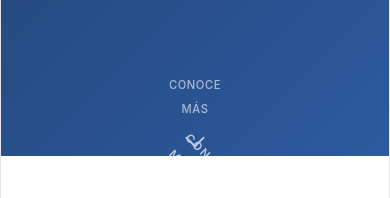
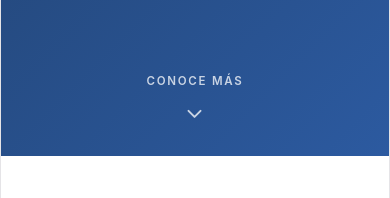
Before and after one commit to Alonsoph/church-generator-frontend, a React (Vite) app: page / in a window 390 px wide. Shown: the part 604-802 px from the top of the page. Built offline with nearby package versions, Linux system fonts and the light colour scheme.

Commit message:
Quitar flecha vieja duplicada

```diff
--- a/src/components/Landing.css
+++ b/src/components/Landing.css
@@ -480,78 +480,3 @@
   height: 24px;
   color: white;
 }
-
-
-@media (max-width: 768px) {
-/* FLECHA "HAY MÁS ABAJO" */
-.landing-flecha-abajo {
-  position: absolute;
-  bottom: 40px;
-  left: 50%;
-  transform: translateX(-50%);
-  width: 60px;
-  height: 60px;
-  display: flex;
-  flex-direction: column;
-  align-items: center;
-  justify-content: center;
-  cursor: pointer;
-  text-decoration: none;
-  gap: 6px;
-}
-
-.landing-flecha-abajo::before {
-  content: 'Conoce más';
-  color: white;
-  font-size: 0.75em;
-  font-weight: 500;
-  opacity: 0.8;
-  letter-spacing: 0.05em;
-  text-transform: uppercase;
-  margin-bottom: 4px;
-}
-
-.landing-flecha-abajo span {
-  display: block;
-  width: 16px;
-  height: 16px;
-  border-right: 2px solid white;
-  border-bottom: 2px solid white;
-  transform: rotate(45deg);
-  opacity: 0.9;
-  transition: opacity 0.2s;
-  animation: rebote-flecha 2s ease-in-out infinite;
-}
-
-.landing-flecha-abajo:hover span,
-.landing-flecha-abajo:hover::before {
-  opacity: 1;
-}
-/*
-@-webkit-keyframes rebote-flecha {
-  0%, 100% { transform: rotate(45deg) translate(0, 0); }
-  50% { transform: rotate(45deg) translate(5px, 5px); }
-}
-*/
-
-
-@media (max-width: 768px) {
-  .landing-flecha-abajo {
-    bottom: 24px;
-    width: 50px;
-    height: 50px;
-  }
-
-  .landing-flecha-abajo::before {
-    font-size: 0.7em;
-  }
-
-  .landing-flecha-abajo span {
-    width: 14px;
-    height: 14px;
-  }
-}
-  .landing-flecha-abajo {
-    bottom: 20px;
-  }
-}
```
